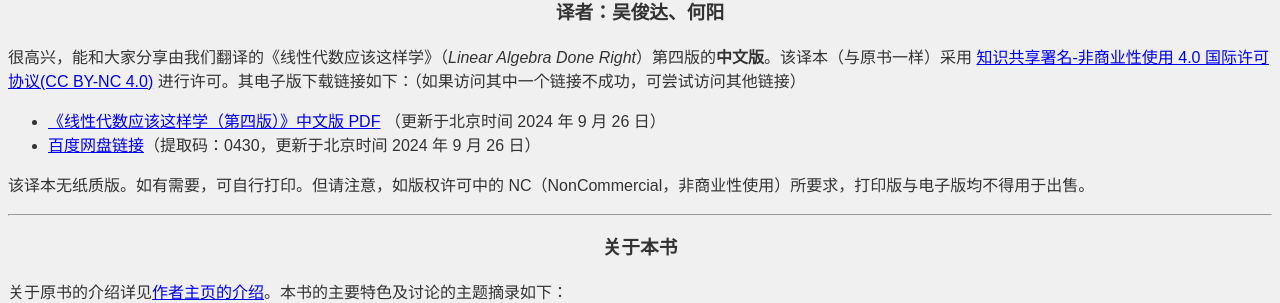
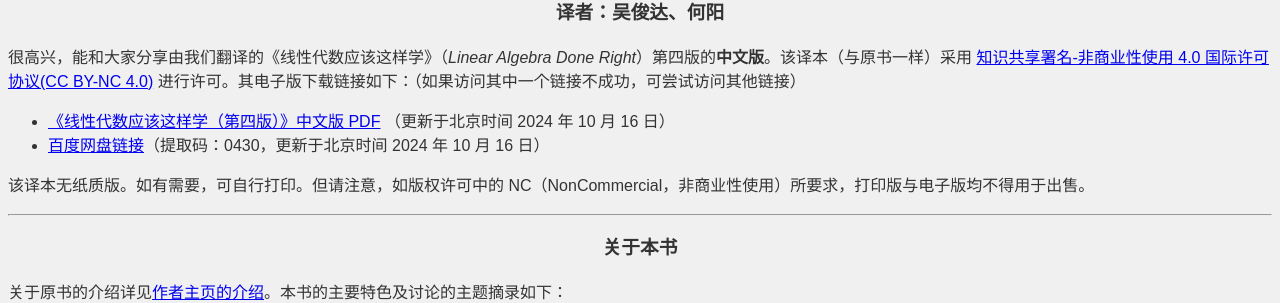
Before and after one commit to OliverWu515/OliverWu515.github.io, a Jekyll site: the page ladr4e.html, which Jekyll copies as it is, in a window 1280 px wide. Shown: the part 224-527 px from the top of the page. Built offline with Jekyll 4.4.1, drawn with Linux system fonts in a browser that asks for light colours.

Commit message:
更新LADR页面_20241016

```diff
--- a/ladr4e.html
+++ b/ladr4e.html
@@ -76,10 +76,10 @@
         </p>
         <ul>
             <li>
-                <a href="https://linear.he-yang.top/LADR4eCN.pdf" target="_blank">《线性代数应该这样学（第四版）》中文版 PDF</a> （更新于北京时间 2024 年 9 月 26 日）
+                <a href="https://linear.he-yang.top/LADR4eCN.pdf" target="_blank">《线性代数应该这样学（第四版）》中文版 PDF</a> （更新于北京时间 2024 年 10 月 16 日）
             </li>
             <li>
-                <a href="https://pan.baidu.com/s/1X18F6hP3grRSoRSi9DI03Q?pwd=0430" target="_blank">百度网盘链接</a>（提取码：0430，更新于北京时间 2024 年 9 月 26 日）
+                <a href="https://pan.baidu.com/s/1X18F6hP3grRSoRSi9DI03Q?pwd=0430" target="_blank">百度网盘链接</a>（提取码：0430，更新于北京时间 2024 年 10 月 16 日）
             </li>
         </ul>
         <p>
@@ -142,10 +142,10 @@
             <li>
                 <a href="https://linear.he-yang.top/LADR4eCN.pdf" target="_blank">PDF file for the <b>Chinese translation</b> of <em>Linear Algebra Done Right</em>, fourth edition</a>
                 <br>
-                (26 September 2024, CST)
+                (16 October 2024, CST)
             </li>
             <li>
-                <a href="https://pan.baidu.com/s/1X18F6hP3grRSoRSi9DI03Q?pwd=0430" target="_blank">Link to BaiduNetDisk</a> (Download Code: 0430; 26 September 2024, CST)
+                <a href="https://pan.baidu.com/s/1X18F6hP3grRSoRSi9DI03Q?pwd=0430" target="_blank">Link to BaiduNetDisk</a> (Download Code: 0430; 16 October 2024, CST)
             </li>
         </ul>
         <p>
```
